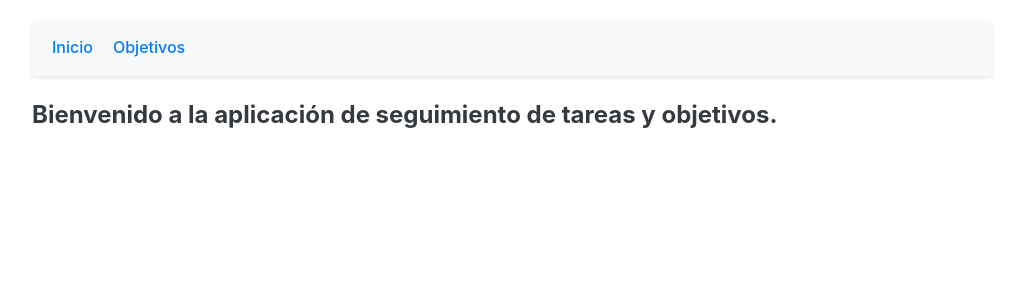
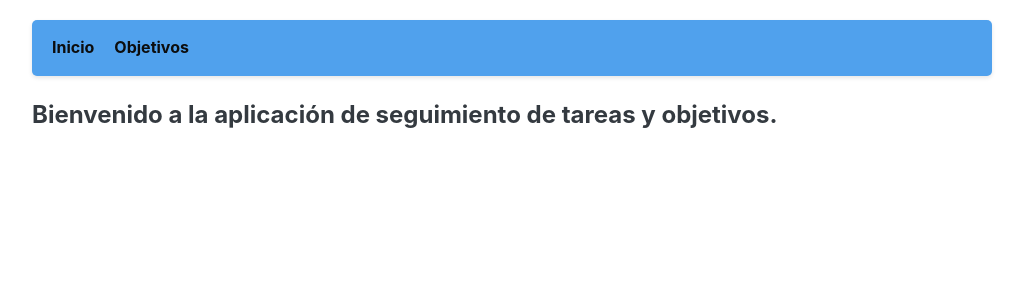
Before and after one commit to diegomty/Proyect-Seguimiento-Tareas, a React (Vite) app in the folder frontend/app-tareas/: page / in a window 1280 px wide. Shown: the top 300 px of the page, without its empty margins (128-1151 px from the left). Built offline with nearby package versions, Linux system fonts and the light colour scheme.

Commit message:
modificacion en componentes de la pagina principal

```diff
--- a/frontend/app-tareas/src/App.css
+++ b/frontend/app-tareas/src/App.css
@@ -21,7 +21,7 @@
 
 /* Estilos para la barra de navegación */
 .main-nav {
-  background-color: #f8f9fa;
+  background-color: #50a1ed;
   padding: 15px 20px;
   border-radius: 5px;
   margin-bottom: 20px;
@@ -38,8 +38,8 @@
 
 .main-nav a {
   text-decoration: none;
-  color: #007bff;
-  font-weight: 500;
+  color: #0c0d0e;
+  font-weight: bold;
 }
 
 .main-nav a:hover {
--- a/frontend/app-tareas/src/pages/ObjetivosListPage.jsx
+++ b/frontend/app-tareas/src/pages/ObjetivosListPage.jsx
@@ -59,19 +59,19 @@ function ObjetivosListPage() {
   return (
     <div>
       <h2>Mis Objetivos</h2>
-      <Link to="/objetivos/nuevo" style={{ marginBottom: '20px', display: 'inline-block' }}>
+      <Link to="/objetivos/nuevo" className="action-link">
         Crear Nuevo Objetivo
       </Link>
 
       {/* Mostrar error de eliminación si existe */}
       {deleteError && <p style={{ color: 'red', marginTop: '10px' }}>Error al eliminar: {deleteError}</p>}
 
-      {objetivos.length === 0 && !error ? ( // Asegurarse de no mostrar "No hay objetivos" si hubo un error de carga
+      {objetivos.length === 0 && !error ? (
         <p>No hay objetivos creados todavía.</p>
       ) : (
-        <ul style={{ listStyle: 'none', padding: 0 }}>
+        <ul className="items-list">
           {objetivos.map((objetivo) => (
-            <li key={objetivo.id_objetivo} style={{ border: '1px solid #ccc', marginBottom: '10px', padding: '10px' }}>
+            <li key={objetivo.id_objetivo} className="item-card">
               <h3>{objetivo.nombre_objetivo}</h3>
               <p>
                 Inicio: {objetivo.fecha_inicio ? new Date(objetivo.fecha_inicio).toLocaleDateString() : 'No especificada'}
```
